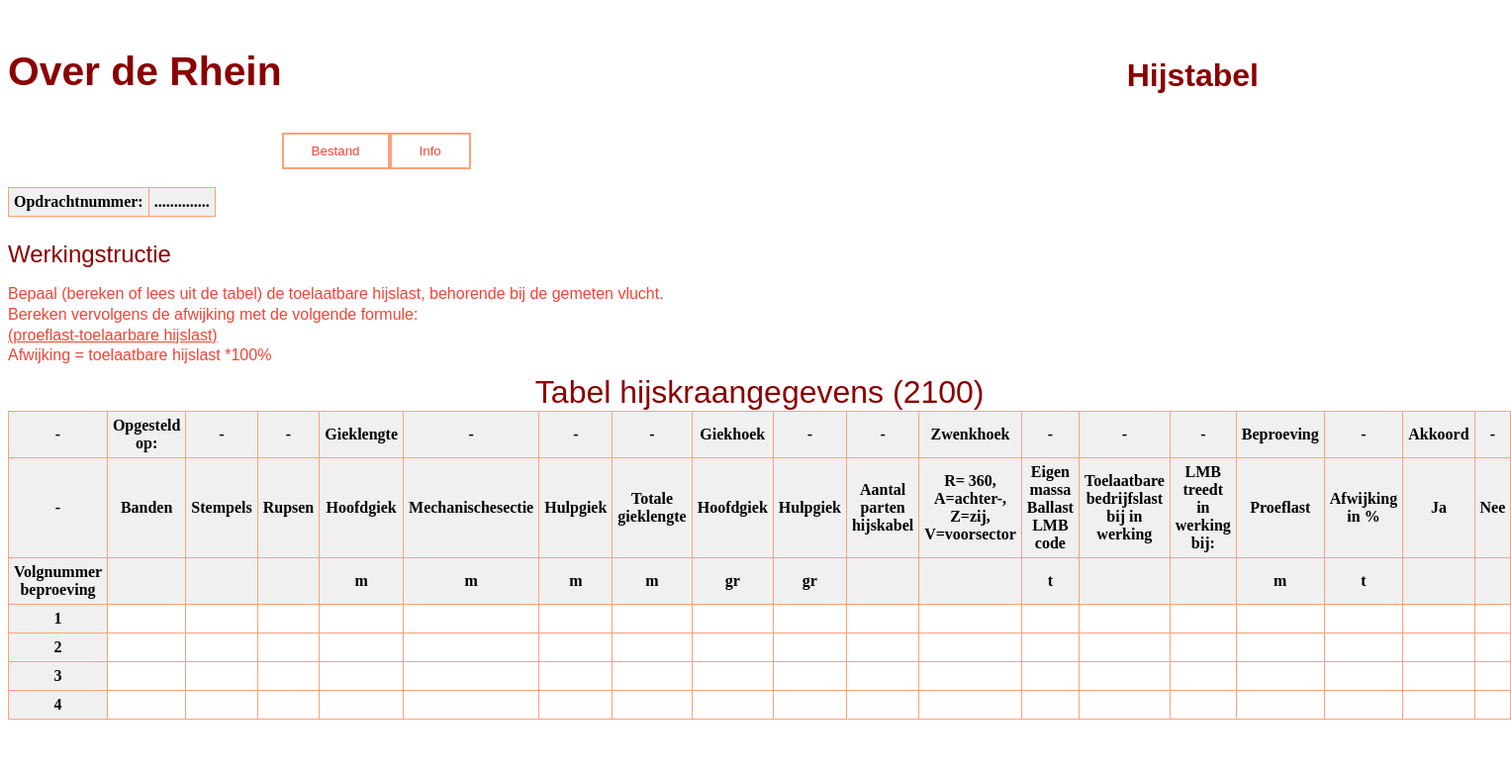
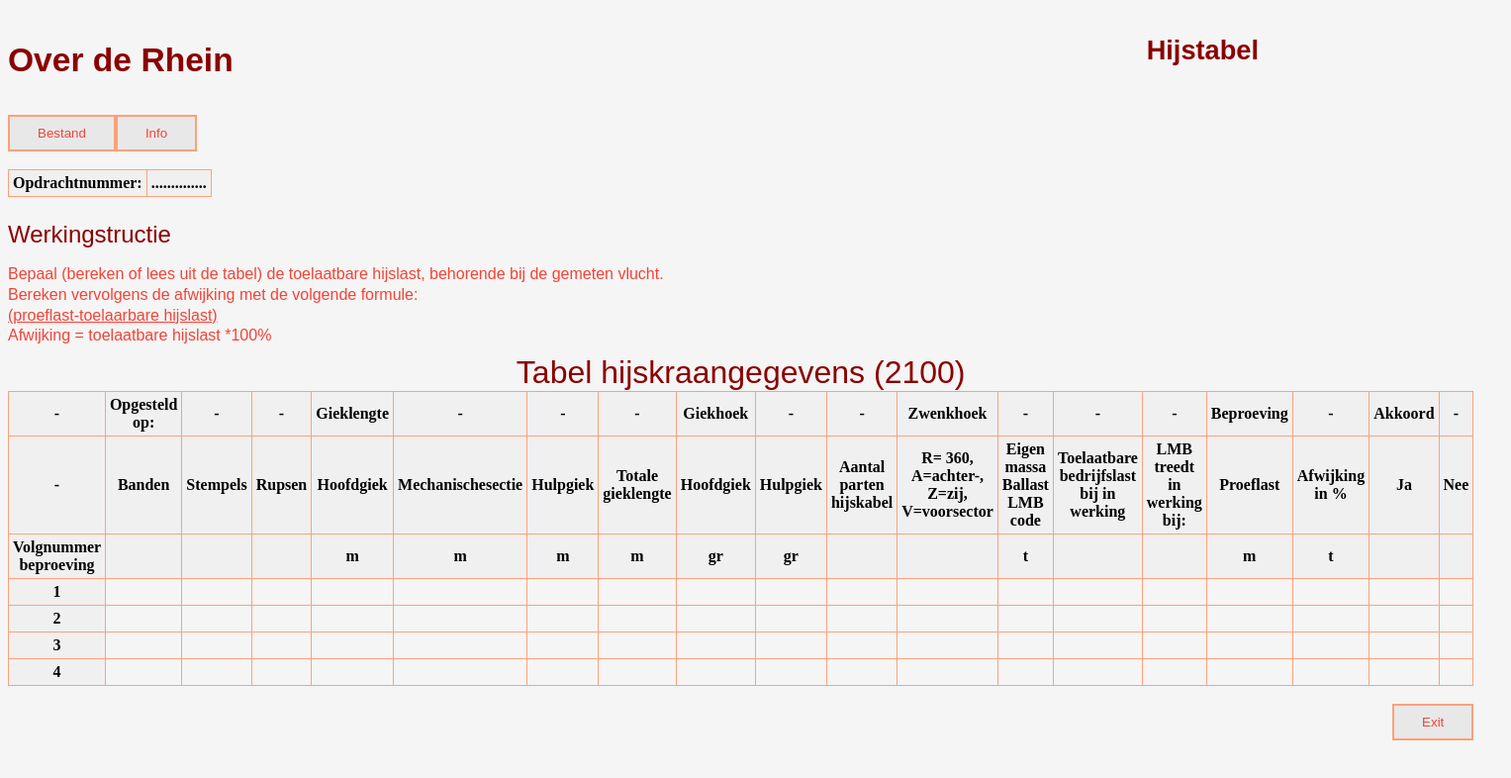
Before and after one commit to lckssng/AM004, a plain HTML site: page LCode/index.html in a window 1280 px wide. Shown: the whole page at 99% size, 1527 px wide, since content can reach past the window. Drawn offline with Linux system fonts and the light colour scheme.

Commit message:
Final push

```diff
--- a/LCode/index.html
+++ b/LCode/index.html
@@ -1,20 +1,34 @@
 <!DOCTYPE html>
+<!--
+Function: The index page of this website.
+Author: L. Kessing
+Date: 12-02-2020
+Last edited 14-02-2020 by L. Kessing
+-->
 <html>
 <head>
     <!-- Required meta tags -->
     <meta charset="utf-8">
     <meta name="viewport" content="width=device-width, initial-scale=1, shrink-to-fit=no">
+    <!-- Outline css to style.css -->
     <link rel="stylesheet" type="text/css" href="style.css">
-	<title>Over de Rhein</title>
+    <!-- Title of the website -->
+	<title>Over de Rhein | Hijstabel</title>
 </head>
-<body>
-	<b><p class="box">Over de Rhein</p></b><br>
+	<!-- Body with the background color to whitesmoke, inline css -->
+<body style="background-color: #f5f5f5">
+	<!-- Box class for the logo of the website -->
+	<b><p class="box">Over de Rhein</p></b>
+	<!-- Box class for the right header of the website -->
 	<b><p class="box1">Hijstabel</p></b><br><br><br><br><br><br>
-	<button class="button1">Bestand</button>
-	<button class="button1">Info</button>
+	<!-- Buttons with button classes linked to the style.css 'button1' -->
+	<a href="bestand.html"><button class="button1">Bestand</button></a>
+	<a href="info.html"><button class="button1">Info</button></a>
 
+	<!-- Box class for the header 'opdrachtnummer', linked to the style.css -->
 <div class="box3">
 	<br>
+	<!-- Box class for the table of 'opdrachtnummer', linked to the style.css -->
 	<table class="demo">
 	<thread>
 	<tr>
@@ -24,14 +38,19 @@
 	</thread>
 </div>
 
+	<!-- Table class for the big table named: 'Tabel hijskraangegevens'. This class gives style to the table -->
 	<table class="demo">
+	<!-- Caption of the table, named: 'Tabel hijskraangegevens' -->
 	<caption class="box2">Tabel hijskraangegevens (2100)</caption>
+	<!-- Explanation of the table with an extra formula that you need to calculate what to put in the table -->
 <div class="box5"><p>Werkingstructie</p></div>
 <div class="box4"><p>Bepaal (bereken of lees uit de tabel) de toelaatbare hijslast, behorende bij de gemeten vlucht.</p>
 <p>Bereken vervolgens de afwijking met de volgende formule:</p>
+	<!-- The formula that you need to calculate what to put in the table -->
 <p style="text-decoration: underline;">(proeflast-toelaarbare hijslast)</p>
 <p>Afwijking =  toelaatbare hijslast *100%</p>
 </div>
+	<!-- Begin of the full table -->
 	<thead>
 	<tr>
 		<th>-</th>
@@ -184,6 +203,10 @@
 		<td>&nbsp;</td>
 	</tr>
 	<tbody>
-</table>
+</table><br>
+	<!-- End of the full table -->
+
+	<!-- Extra button to get back to the index page -->
+	<a href="index.html"><button class="box6">Exit</button></a>
 </body>
 </html>
--- a/LCode/style.css
+++ b/LCode/style.css
@@ -1,14 +1,14 @@
 .box{
 	color: 	#8B0000;
 	font-family: Arial, Helvetica, sans-serif;
-	font-size: 255%;
+	font-size: 210%;
 	float: left;
 }
 
 .box1{
 	color: 	#8B0000;
 	font-family: Arial, Helvetica, sans-serif;
-	font-size: 200%;
+	font-size: 170%;
 	float: right;
 }
 .box2{
@@ -33,8 +33,22 @@
 	font-size: 150%;
 }
 
+.box6{
+	  background-color: #E8E8E8;
+	  color: #f44336;
+	  border: 2px solid #FFA07A;
+	  float: right;
+	  padding: 9px 28px;
+}
+
+.box7{
+	color: #f44336;
+	font-family: Arial, Helvetica, sans-serif;
+  	line-height: 1.0;
+}
+
 .button1{
-  background-color: white;
+  background-color: #E8E8E8;
   color: #f44336;
   border: 2px solid #FFA07A;
   float: left;
@@ -44,16 +58,16 @@
 .demo {
 	border:1px solid #FFA07A;
 	border-collapse:collapse;
-	padding:5px;
+	padding:4px;
 }
 
 .demo th {
 	border:1px solid #FFA07A;
-	padding:5px;
+	padding:4px;
 	background:#F0F0F0;
 }
 
 .demo td {
 	border:1px solid #FFA07A;
-	padding:5px;
+	padding:4px;
 }
```
Also changed, not shown: LCode/bestand.html (added, +36 -0 lines), LCode/info.html (added, +38 -0 lines), LCode/bestand.png (added).
